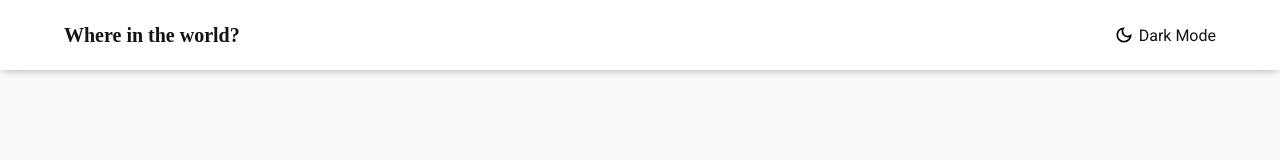
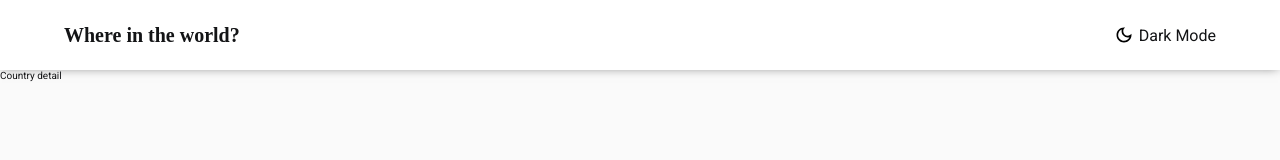
Before and after one commit to ArielSurco/countries-challenge, a React (Create React App) app: page /countries/detail/1 in a window 1280 px wide. Shown: the top 160 px of the page. Built offline with nearby package versions, Linux system fonts and the light colour scheme; no server answers; a web font is replaced by a local one.

Commit message:
Add detail and notfound routes

```diff
--- a/src/App.js
+++ b/src/App.js
@@ -1,13 +1,20 @@
 import React from 'react';
 import { BrowserRouter, Routes, Route } from 'react-router-dom';
 import Layout from './components/layout/Layout';
+import CountryDetail from './pages/CountryDetail';
 import Home from './pages/Home';
+import NotFound from './pages/NotFound';
 
 const App = () => (
   <BrowserRouter>
     <Layout>
       <Routes>
         <Route exact path="/" element={<Home />} />
+        <Route
+          path="/countries/detail/:countryName"
+          element={<CountryDetail />}
+        />
+        <Route path="*" element={<NotFound />} />
       </Routes>
     </Layout>
   </BrowserRouter>
--- /dev/null
+++ b/src/pages/CountryDetail.js
@@ -0,0 +1,5 @@
+import React from 'react';
+
+const CountryDetail = () => <p>Country detail</p>;
+
+export default CountryDetail;
--- /dev/null
+++ b/src/pages/NotFound.js
@@ -0,0 +1,5 @@
+import React from 'react';
+
+const NotFound = () => <p>ERROR 404: NOT FOUND</p>;
+
+export default NotFound;
```
